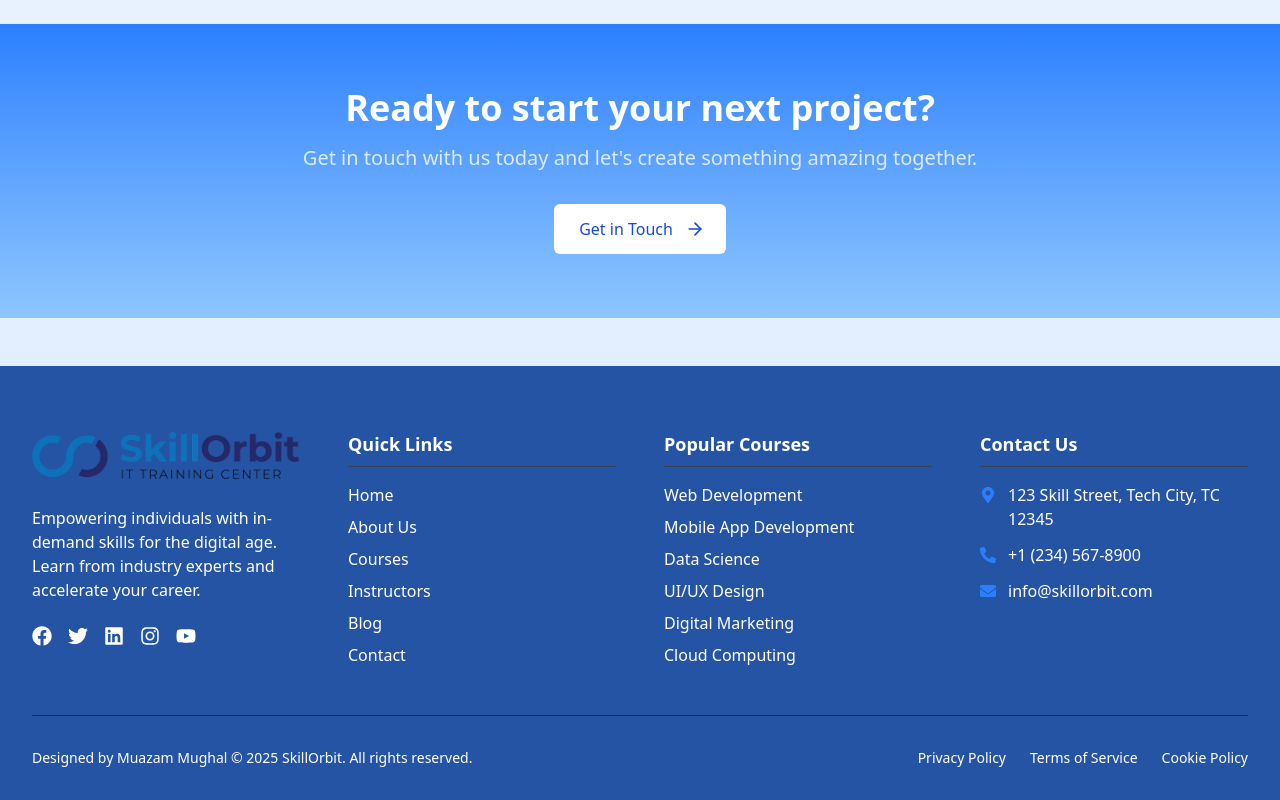
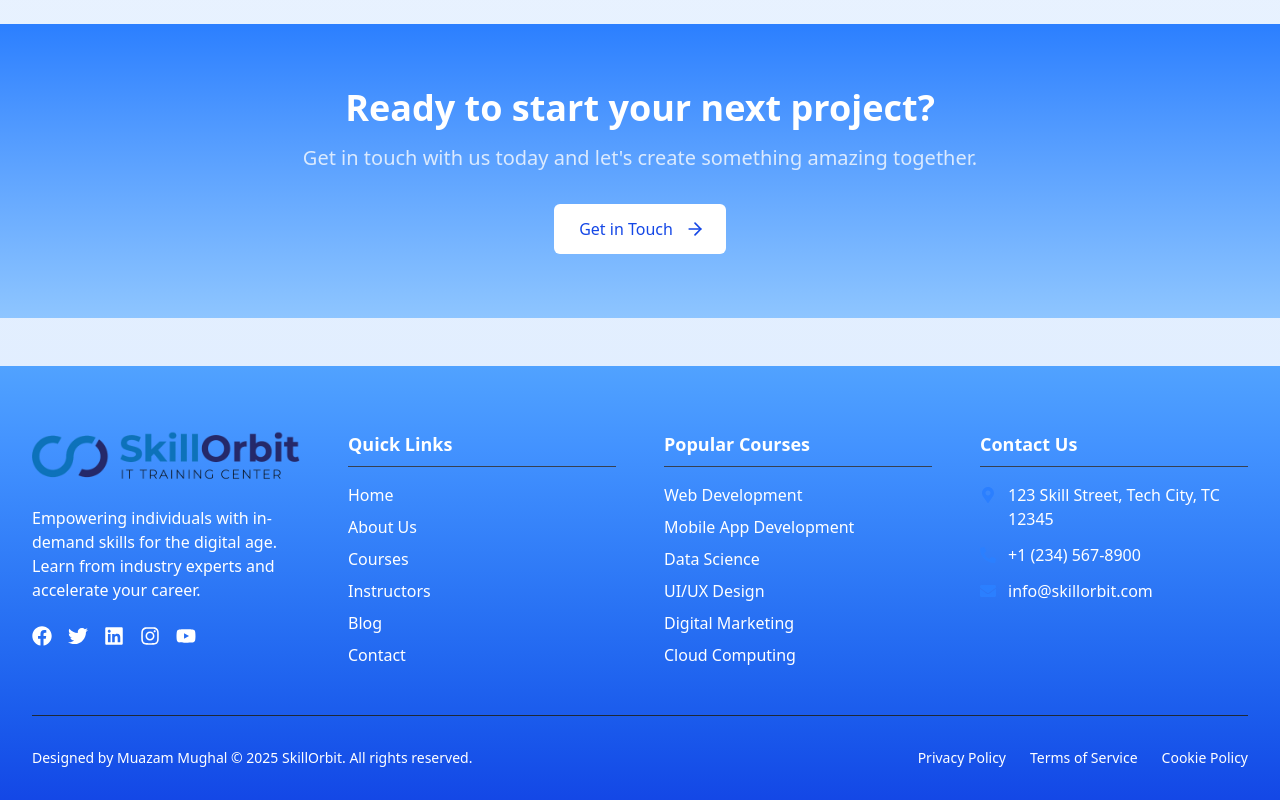
Before and after one commit to MuazamMughal/skillOrbit-app, a Next.js app: page /about in a window 1280 px wide. Shown: the part 1688-2488 px from the top of the page. Built offline with nearby package versions, Linux system fonts and the light colour scheme.

Commit message:
SkillOrbit enhancing footer

```diff
--- a/src/components/common/Footer.tsx
+++ b/src/components/common/Footer.tsx
@@ -38,7 +38,7 @@ const Footer = () => {
   ];
 
   return (
-    <footer className="bg-[#2554A4] text-white mt-12 pt-16 pb-8">
+    <footer className="bg-gradient-to-t from-blue-700 to-blue-400 text-white mt-12 pt-16 pb-8">
       <div className="container mx-auto px-8">
         <div className="grid grid-cols-1 md:grid-cols-2 lg:grid-cols-4 gap-12">
           {/* Company Info */}
```
